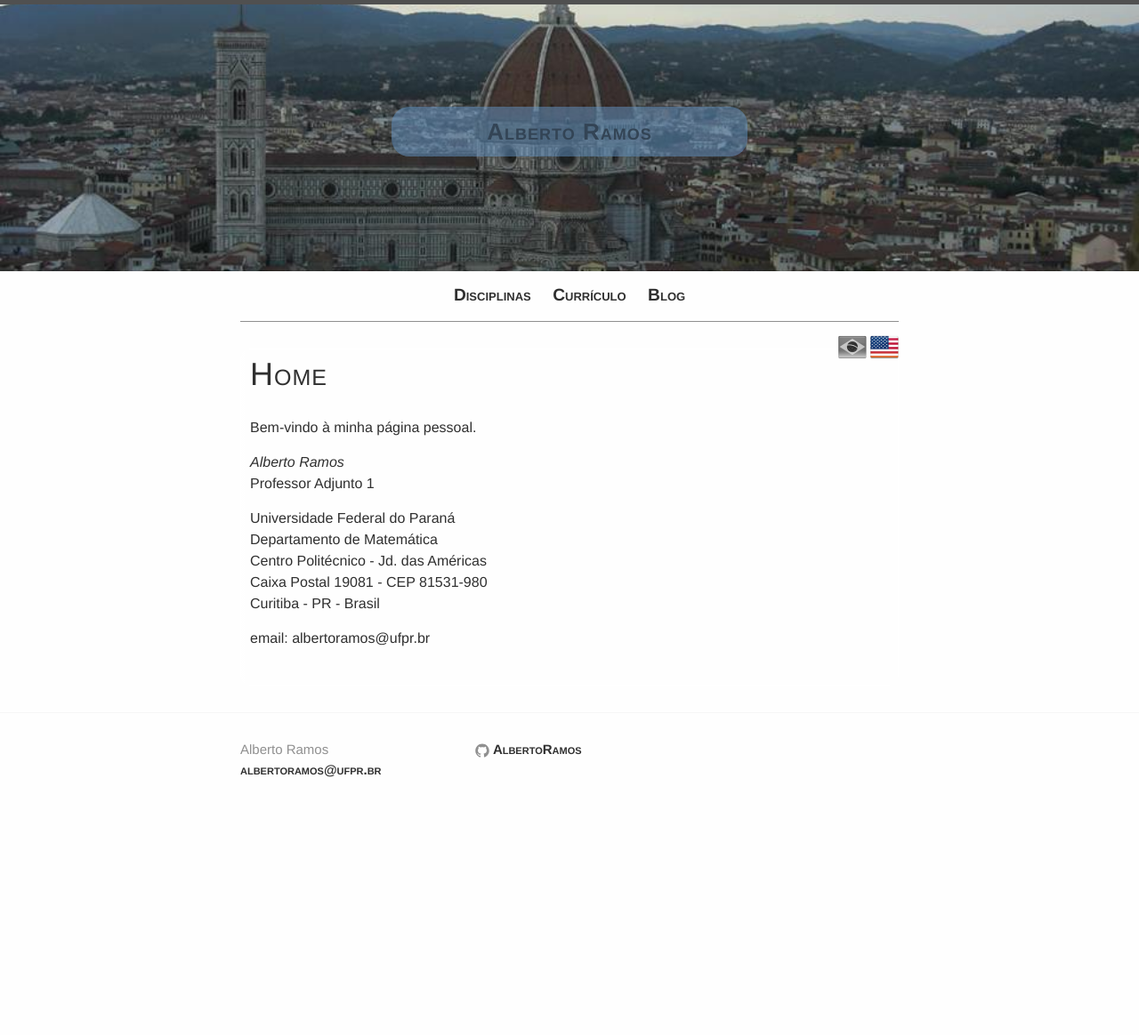
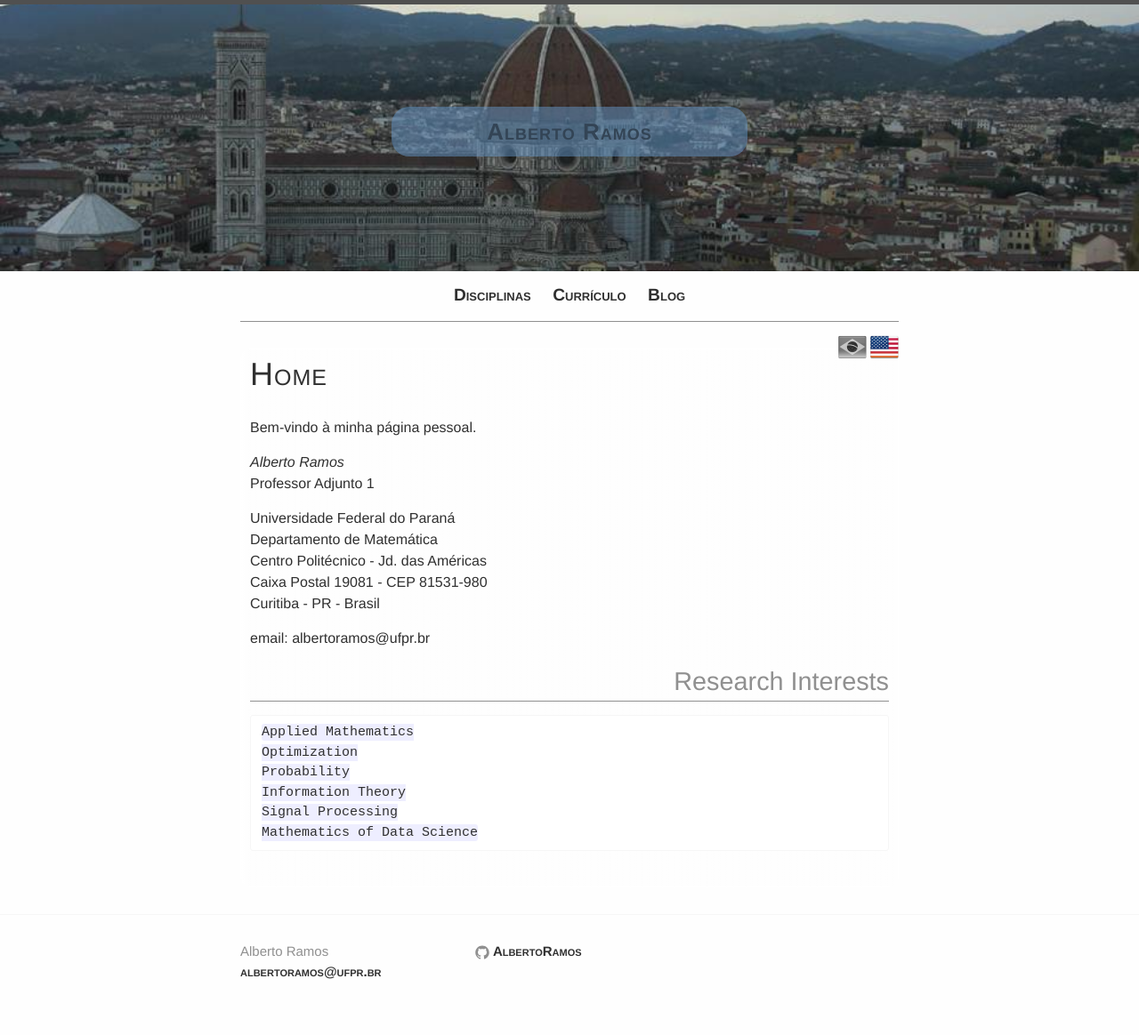
Before and after one commit to abelsiqueira/abelsiqueira.github.io-old, a Jekyll site: the page built from index.br.md, in a window 1280 px wide. Shown: the whole page at 89% size. Built offline with Jekyll 4.4.1, drawn with Linux system fonts in a browser that asks for light colours; before the commit the page ends 937 px from its top, so only the background shows below that.

Commit message:
Update index.br.md

```diff
--- a/index.br.md
+++ b/index.br.md
@@ -18,3 +18,11 @@ Caixa Postal 19081 - CEP 81531-980 <br />
 Curitiba - PR - Brasil
 
 email: albertoramos@ufpr.br
+
+# Research Interests
+    Applied Mathematics
+    Optimization
+    Probability
+    Information Theory
+    Signal Processing
+    Mathematics of Data Science
```
